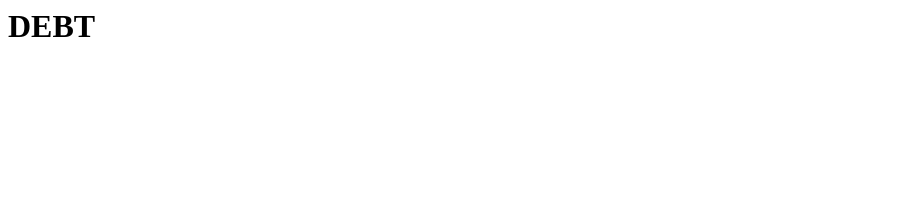
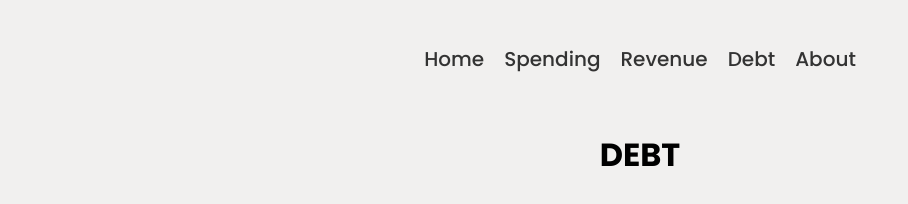
Before and after one commit to jdinh11/inst377-finalproject, a plain HTML site: page debt.html in a window 1280 px wide. Shown: the whole page, without its empty margins (0-908 px from the left). Drawn offline with Linux system fonts and the light colour scheme.

Commit message:
Updated some files

```diff
--- a/debt.html
+++ b/debt.html
@@ -2,10 +2,25 @@
 
     <head>
         <title> Debt</title>
+        <link rel="stylesheet" href="styles.css">
     </head>
 
     <body>
+
+        <!-- Navigation Bar -->
+        <div class="main-nav">
+            <ul class="nav-bar">
+                <li><a href="index.html">Home</a></li>
+                <li><a href="spending.html">Spending</a></li>
+                <li><a href="revenue.html">Revenue</a></li>
+                <li><a href="debt.html">Debt</a></li>
+                <li><a href="about.html">About</a></li>
+            </ul>
+        </div>
+
         <h1> DEBT </h1>
+
+
         <script src = "script.js"> </script>
     </body>
 </html>
```
Also changed, not shown: index.html (+3 -2 lines), revenue.html (+11 -0 lines), spending.html (+11 -0 lines).
